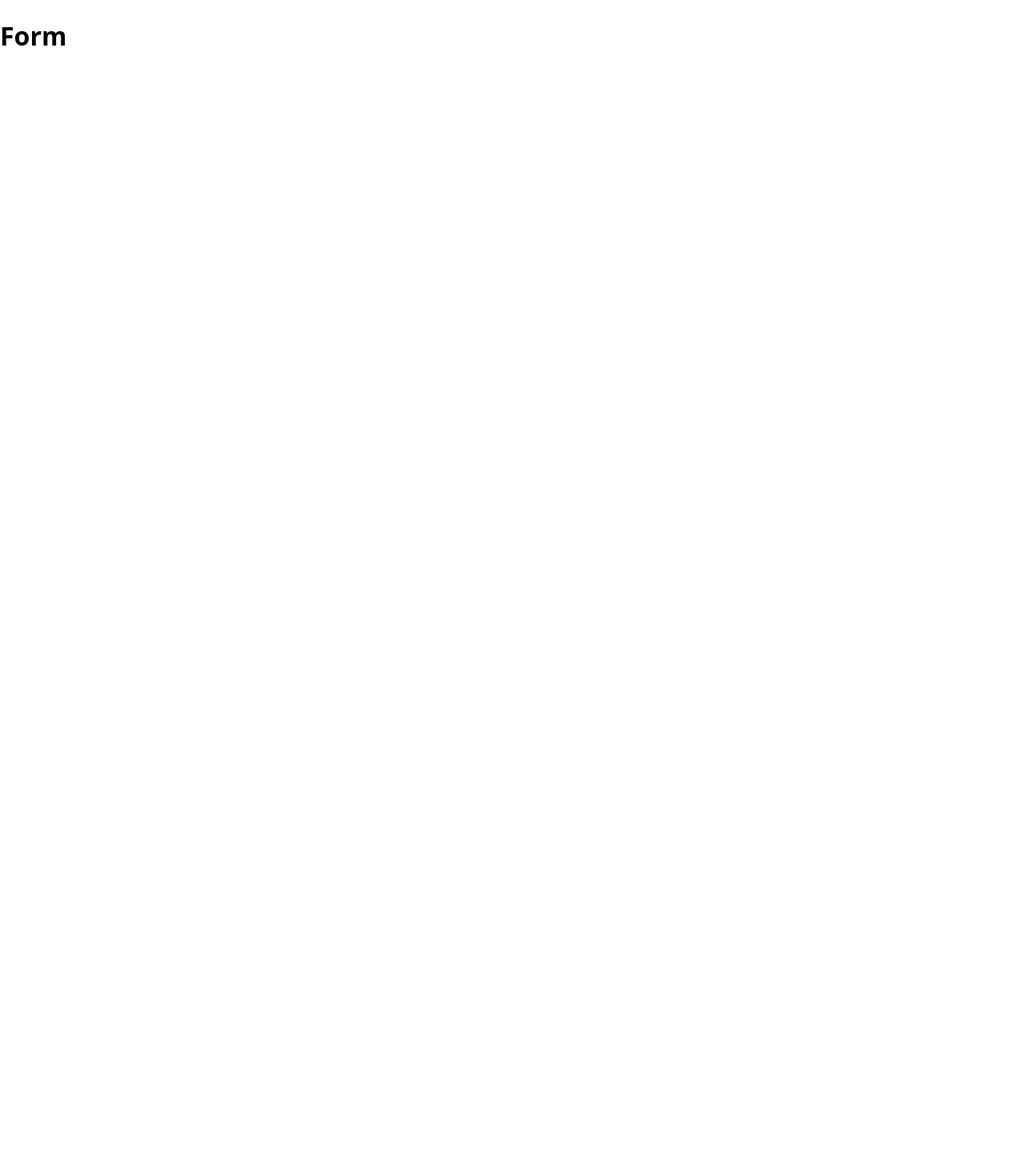
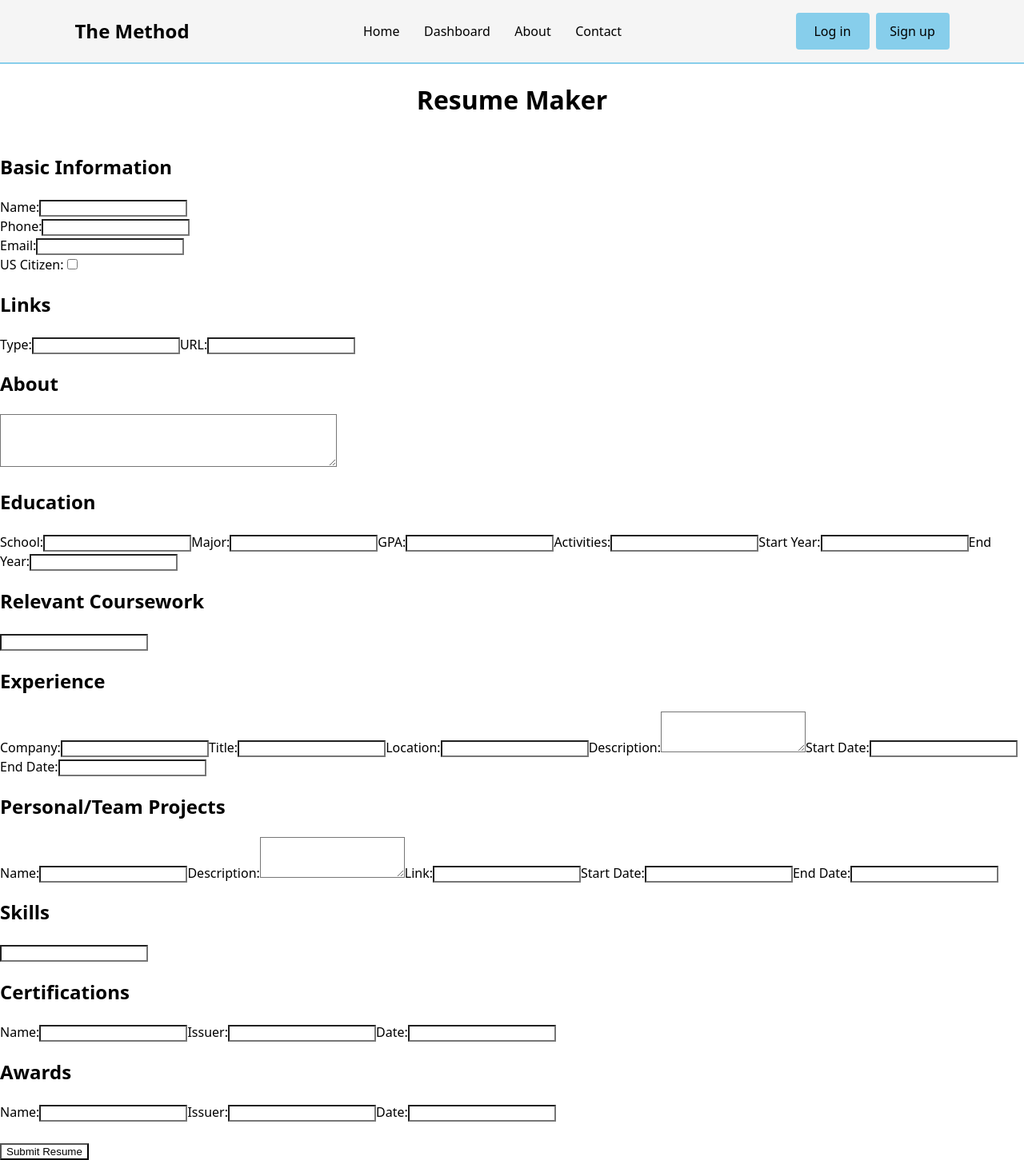
Before and after one commit to SeanSan06/the-method, a React (Vite) app in the folder frontend/: page /form in a window 1280 px wide. Shown: the whole page at 80% size. Before the commit the page ends 800 px from the top, so only its background shows below. Built offline with nearby package versions, Linux system fonts and the light colour scheme.

Commit message:
Create resume form with proper fields and names
This will add a form component that follows standard form semantics.
Furthermore, it conforms to what the json format that the backend
endpoint expects. This is just the HTML part, minimla styling in this
commit.

```diff
--- a/frontend/src/App.jsx
+++ b/frontend/src/App.jsx
@@ -2,7 +2,8 @@ import { useState } from 'react'
 import { Routes, Route } from 'react-router-dom'
 import HomePage from './pages/HomePage';
 import FormPage from  './pages/FormPage';
-import "./styles.css";
+import './styles/home-page.css'
+import './styles/form-page.css'
 
 
 function App() {
--- /dev/null
+++ b/frontend/src/components/Form.jsx
@@ -0,0 +1,191 @@
+function Form() {
+    return  (
+        <div id="form-page">
+            <h1>Resume Maker</h1>
+                <form id="resumeForm">
+                {/* Basic information section */}
+                <h2>Basic Information</h2>
+                <label>
+                    Name:
+                    <input type="text" name="resume[name]" />
+                </label>
+                <br />
+                <label>
+                    Phone:
+                    <input type="text" name="resume[phone]" />
+                </label>
+                <br />
+                <label>
+                    Email:
+                    <input type="email" name="resume[email]" />
+                </label>
+                <br />
+                <label>
+                    US Citizen:
+                    <input type="checkbox" name="resume[is_us_citizen]" />
+                </label>
+                <br />
+
+                {/* Links section */}
+                <h2>Links</h2>
+                <div id="linksContainer">
+                    <div class="link">
+                    <label>
+                        Type:
+                        <input type="text" name="resume[links][0][type]" />
+                    </label>
+                    <label>
+                        URL:
+                        <input type="url" name="resume[links][0][url]" />
+                    </label>
+                    </div>
+                </div>
+
+                {/* About section */}
+                <h2>About</h2>
+                <textarea name="resume[about_section]" rows="4" cols="50"></textarea>
+
+                {/* Education section */}
+                <h2>Education</h2>
+                <div id="educationContainer">
+                    <div class="education">
+                    <label>
+                        School:
+                        <input type="text" name="resume[education][0][school]" />
+                    </label>
+                    <label>
+                        Major:
+                        <input type="text" name="resume[education][0][major]" />
+                    </label>
+                    <label>
+                        GPA:
+                        <input type="text" name="resume[education][0][gpa]" />
+                    </label>
+                    <label>
+                        Activities:
+                        <input type="text" name="resume[education][0][activities]" />
+                    </label>
+                    <label>
+                        Start Year:
+                        <input type="text" name="resume[education][0][start_year]" />
+                    </label>
+                    <label>
+                        End Year:
+                        <input type="text" name="resume[education][0][end_year]" />
+                    </label>
+                    </div>
+                </div>
+
+                {/* Relevant coursework section */}
+                <h2>Relevant Coursework</h2>
+                <input type="text" name="resume[relevant_coursework][0]" />
+
+                {/* Experience section */}
+                <h2>Experience</h2>
+                <div id="experienceContainer">
+                    <div class="experience">
+                    <label>
+                        Company:
+                        <input type="text" name="resume[experience][0][company]" />
+                    </label>
+                    <label>
+                        Title:
+                        <input type="text" name="resume[experience][0][title]" />
+                    </label>
+                    <label>
+                        Location:
+                        <input type="text" name="resume[experience][0][location]" />
+                    </label>
+                    <label>
+                        Description:
+                        <textarea name="resume[experience][0][description]" rows="3"></textarea>
+                    </label>
+                    <label>
+                        Start Date:
+                        <input type="text" name="resume[experience][0][start_date]" />
+                    </label>
+                    <label>
+                        End Date:
+                        <input type="text" name="resume[experience][0][end_date]" />
+                    </label>
+                    </div>
+                </div>
+
+                {/* Personal/team projects section */}
+                <h2>Personal/Team Projects</h2>
+                <div id="projectsContainer">
+                    <div class="project">
+                    <label>
+                        Name:
+                        <input type="text" name="resume[projects][0][name]" />
+                    </label>
+                    <label>
+                        Description:
+                        <textarea name="resume[projects][0][description]" rows="3"></textarea>
+                    </label>
+                    <label>
+                        Link:
+                        <input type="url" name="resume[projects][0][link]" />
+                    </label>
+                    <label>
+                        Start Date:
+                        <input type="text" name="resume[projects][0][start_date]" />
+                    </label>
+                    <label>
+                        End Date:
+                        <input type="text" name="resume[projects][0][end_date]" />
+                    </label>
+                    </div>
+                </div>
+
+                {/* Skills section */}
+                <h2>Skills</h2>
+                <input type="text" name="resume[skills][0]" />
+
+                {/* Certifications */}
+                <h2>Certifications</h2>
+                <div id="certificationsContainer">
+                    <div class="certification">
+                    <label>
+                        Name:
+                        <input type="text" name="resume[certifications][0][name]" />
+                    </label>
+                    <label>
+                        Issuer:
+                        <input type="text" name="resume[certifications][0][issuer]" />
+                    </label>
+                    <label>
+                        Date:
+                        <input type="text" name="resume[certifications][0][date]" />
+                    </label>
+                    </div>
+                </div>
+
+                {/* Awards section */}
+                <h2>Awards</h2>
+                <div id="awardsContainer">
+                    <div class="award">
+                    <label>
+                        Name:
+                        <input type="text" name="resume[awards][0][name]" />
+                    </label>
+                    <label>
+                        Issuer:
+                        <input type="text" name="resume[awards][0][issuer]" />
+                    </label>
+                    <label>
+                        Date:
+                        <input type="text" name="resume[awards][0][date]" />
+                    </label>
+                    </div>
+                </div>
+
+                <br />
+                <button type="submit">Submit Resume</button>
+                </form>
+
+        </div>
+    );
+}
+
+export default Form;
--- a/frontend/src/pages/FormPage.jsx
+++ b/frontend/src/pages/FormPage.jsx
@@ -1,10 +1,11 @@
 import NavBar from "../components/NavBar";
-import HeroArea from "../components/HeroArea";
+import Form from "../components/Form";
 
 function HomePage() {
     return  (
         <div>
-            <h1>Form</h1>
+            <NavBar />
+            <Form />
         </div>
     );
 }
--- /dev/null
+++ b/frontend/src/styles/form-page.css
@@ -0,0 +1,16 @@
+#form-page {
+    display: flex;
+    flex-direction: column;
+    justify-content: center;
+    align-items: center;
+}
+
+
+
+#form-area {
+    display: flex;
+    flex-direction: column;
+    justify-content: center;
+    align-items: center;
+    width: 35%;
+}
--- a/frontend/src/styles.css
+++ b/frontend/src/styles/home-page.css
@@ -85,6 +85,7 @@ nav {
         height: 60%;
         border-radius: 4px;
         cursor: pointer;
+        text-align: center;
 
         background-color: skyblue;
     }
```
